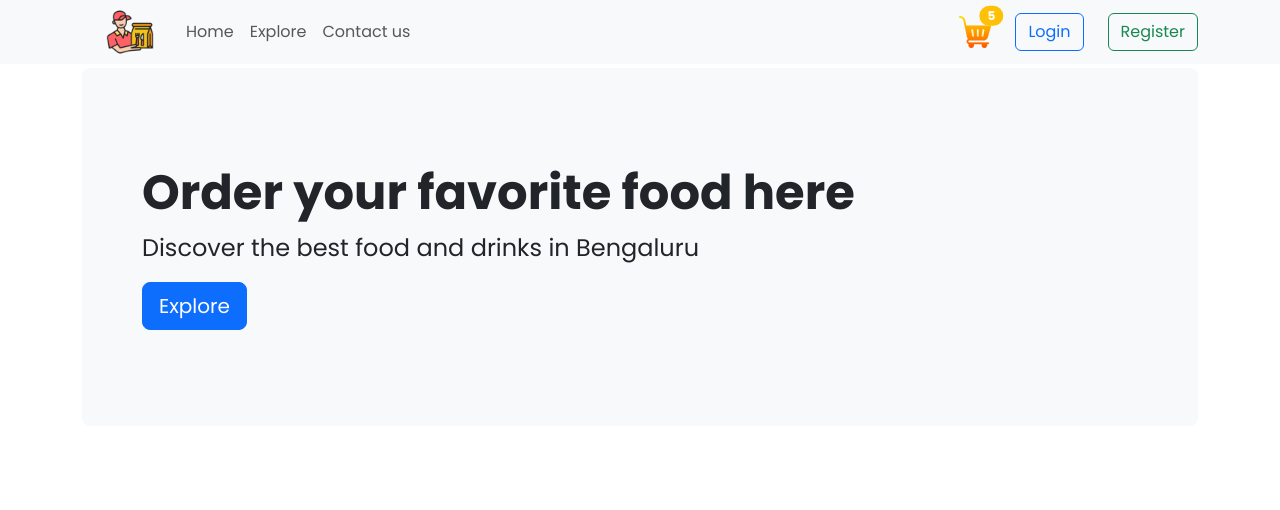
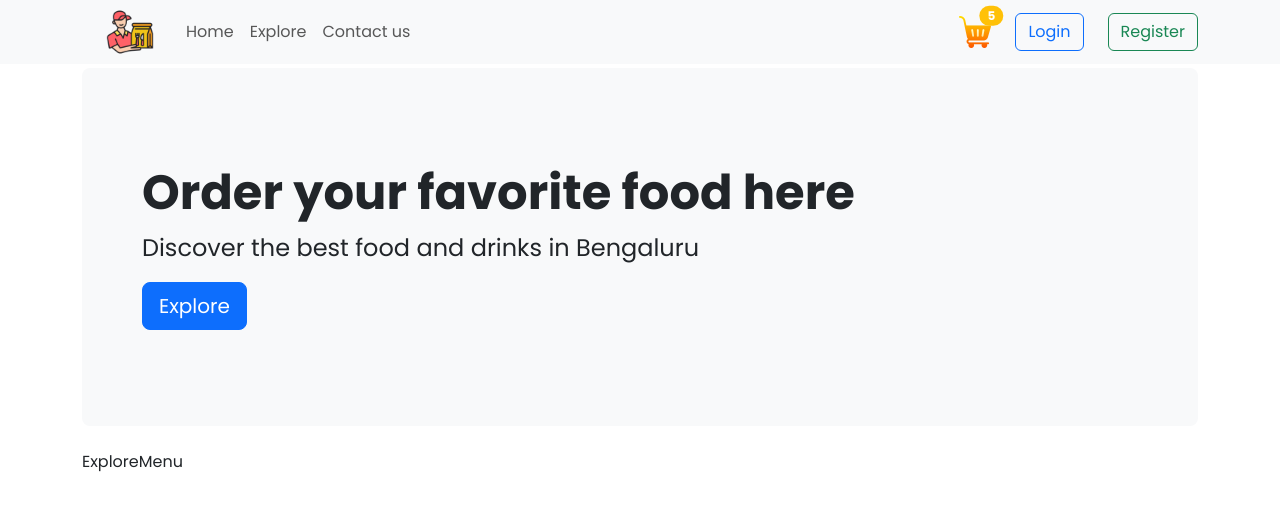
Before and after one commit to PrashantSingrole/foodclient-netlify, a React app: page / in a window 1280 px wide. Shown: the top 510 px of the page. Built offline with nearby package versions, Linux system fonts and the light colour scheme; the HTML template or start-up script is replaced by a standard one.

Commit message:
created component explore menu

```diff
--- /dev/null
+++ b/src/components/ExploreMenu/ExploreMenu.jsx
@@ -0,0 +1,9 @@
+import React from 'react';
+
+const ExploreMenu = () => {
+  return (
+    <div>ExploreMenu</div>
+  )
+}
+
+export default ExploreMenu;
--- a/src/pages/Home/Home.jsx
+++ b/src/pages/Home/Home.jsx
@@ -1,10 +1,12 @@
 import React from 'react';
 import Header from '../../components/Header/Header';
+import ExploreMenu from '../../components/ExploreMenu/ExploreMenu';
 
 const Home = () => {
   return (
     <main className='container'>
       <Header />
+      <ExploreMenu />
     </main>
   )
 }
```
